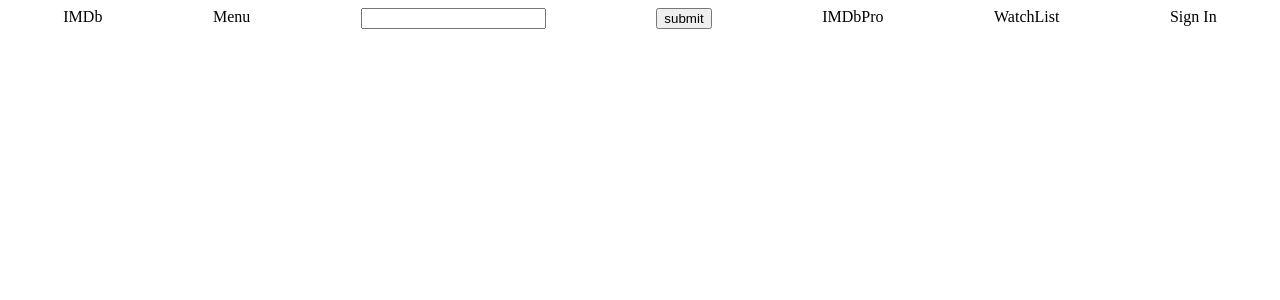
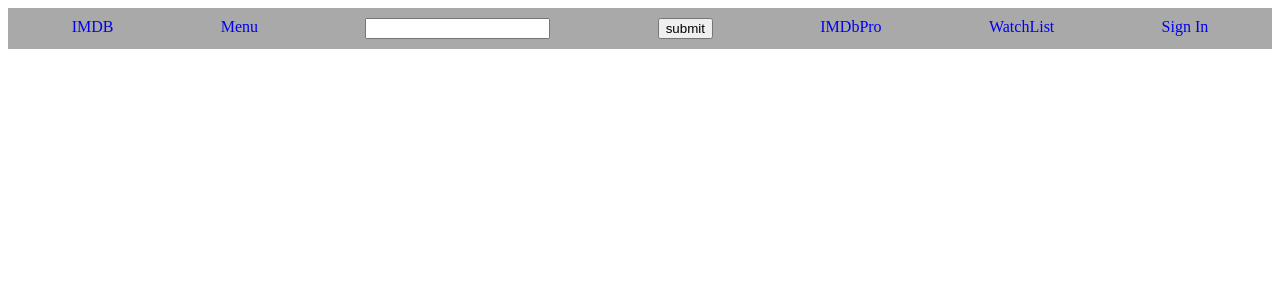
Before and after one commit to sharan98727/IMDBclone, a React (Create React App) app in the folder imdb/: page / in a window 1280 px wide. Shown: the top 300 px of the page. Built offline with nearby package versions, Linux system fonts and the light colour scheme.

Commit message:
60% routing and navbar done

```diff
--- a/imdb/src/App.css
+++ b/imdb/src/App.css
@@ -3,7 +3,11 @@
 }
 
 .navigation-bar {
-
-  display: flex ;
+  display: flex;
   justify-content: space-around;
+  list-style-type: none;
+  background-color: darkgray;
+  padding: 10px;
+  margin: 0px;
+  color: white;
 }
--- a/imdb/src/components/Home.js
+++ b/imdb/src/components/Home.js
@@ -1,27 +1,51 @@
 import React from "react";
+import { Link } from "react-router-dom";
 
-const Home = () =>
-{
-  return(
-    <div className="navigation-bar" >
-      <div>IMDb</div>
-      <div>Menu</div>
-      <div>
-        <form>
-          <input type="text" />
-          </form>
-        </div>
-      <div>
-        <form>
-          <input type="submit" value="submit" />
-          </form>
-        </div>
-      <div>IMDbPro</div>
-      <div>WatchList</div>
-      <div>Sign In </div>
-      </div>
+const Home = () => {
+  return (
+    <div className="First-div">
+      <nav>
+        <ul className="navigation-bar">
+          <li>
+            <Link to="/IMDB" style={{ textDecoration: "none" }}>
+              IMDB
+            </Link>
+          </li>
+          <li>
+            <Link to="/Menu" style={{ textDecoration: "none" }}>
+              Menu
+            </Link>
+          </li>
 
+          <li>
+            <form>
+              <input type="text" />
+            </form>
+          </li>
+          <li>
+            <form>
+              <input type="submit" value="submit" />
+            </form>
+          </li>
+          <li>
+            <Link to="/IMDbPro" style={{ textDecoration: "none" }}>
+              IMDbPro
+            </Link>
+          </li>
+          <li>
+            <Link to="/WatchList" style={{ textDecoration: "none" }}>
+              WatchList
+            </Link>
+          </li>
+          <li>
+            <Link to="/SignIn" style={{ textDecoration: "none" }}>
+              Sign In
+            </Link>
+          </li>
+        </ul>
+      </nav>
+    </div>
   );
-}
+};
 
-export default Home ;
+export default Home;
--- a/imdb/src/components/Navigation.js
+++ b/imdb/src/components/Navigation.js
@@ -15,22 +15,22 @@ const Navigation = () => {
         <Route path exact="/">
           <Home />
         </Route>
-        <Route path exact="/">
+        <Route path exact="/IMDB">
           <IMDB />
         </Route>
-        <Route path exact="/">
+        <Route path exact="/Menu">
           <Menu />
         </Route>
-        <Route path exact="/">
+        <Route path exact="/Search">
           <Search />
         </Route>
-        <Route path exact="/">
+        <Route path exact="/IMDbPro">
           <IMDbPro />
         </Route>
-        <Route path exact="/">
+        <Route path exact="/WatchList">
           <WatchList />
         </Route>
-        <Route path exact="/">
+        <Route path exact="/SignIn">
           <SignIn />
         </Route>
       </Switch>
```
